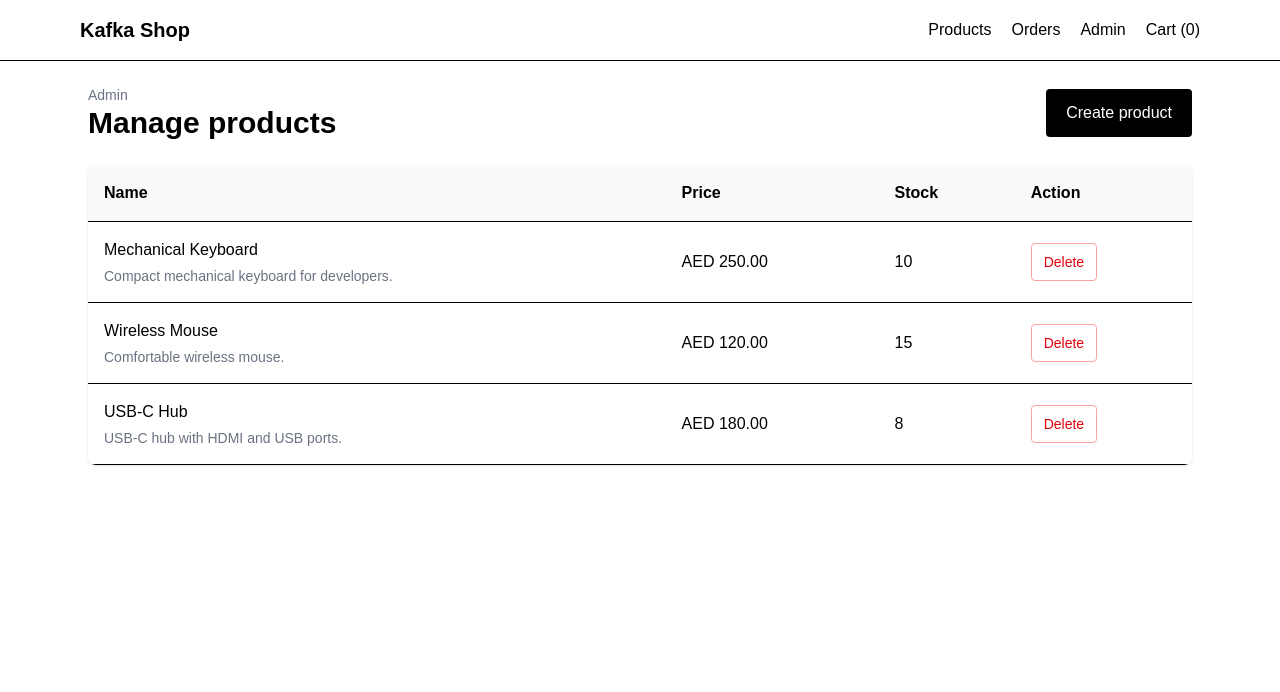
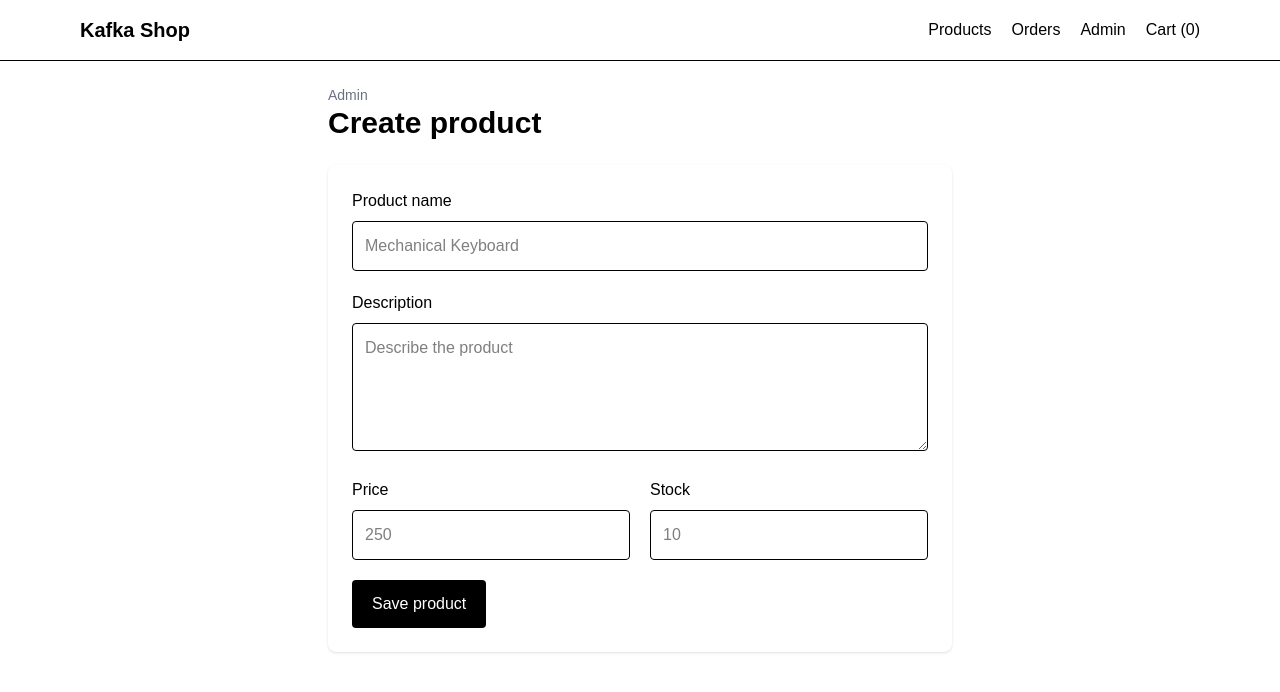
Before and after one commit to mhmd-aashik/ecommerce-web-kafka-front-end, a Next.js app: page /admin/products in a window 1280 px wide. Shown: the top 692 px of the page. Built offline with nearby package versions, Linux system fonts and the light colour scheme.

Commit message:
Implement CreateProductPage component with form handling, validation, and product addition functionality

```diff
--- a/app/admin/products/page.tsx
+++ b/app/admin/products/page.tsx
@@ -1,69 +1,170 @@
 "use client";
 
-import Link from "next/link";
+import { type ChangeEvent, type FormEvent, useState } from "react";
+import { useRouter } from "next/navigation";
 import { useProductStore } from "@/stores/product.store";
 
-export default function AdminProductsPage() {
-  const products = useProductStore((state) => state.products);
-  const removeProduct = useProductStore((state) => state.removeProduct);
+interface ProductFormState {
+  name: string;
+  description: string;
+  price: string;
+  stock: string;
+}
+
+const initialFormState: ProductFormState = {
+  name: "",
+  description: "",
+  price: "",
+  stock: "",
+};
+
+export default function CreateProductPage() {
+  const router = useRouter();
+
+  const addProduct = useProductStore((state) => state.addProduct);
+
+  const [form, setForm] = useState<ProductFormState>(initialFormState);
+
+  const [error, setError] = useState("");
+
+  function handleChange(
+    event: ChangeEvent<HTMLInputElement | HTMLTextAreaElement>,
+  ) {
+    const { name, value } = event.target;
+
+    setForm((current) => ({
+      ...current,
+      [name]: value,
+    }));
+  }
+
+  function handleSubmit(event: FormEvent<HTMLFormElement>) {
+    event.preventDefault();
+    setError("");
+
+    const price = Number(form.price);
+    const stock = Number(form.stock);
+
+    if (!form.name.trim()) {
+      setError("Product name is required.");
+      return;
+    }
+
+    if (!form.description.trim()) {
+      setError("Product description is required.");
+      return;
+    }
+
+    if (!Number.isFinite(price) || price <= 0) {
+      setError("Price must be greater than zero.");
+      return;
+    }
+
+    if (!Number.isInteger(stock) || stock < 0) {
+      setError("Stock must be zero or a positive integer.");
+      return;
+    }
+
+    addProduct({
+      name: form.name.trim(),
+      description: form.description.trim(),
+      price,
+      stock,
+    });
+
+    router.push("/admin/products");
+  }
 
   return (
-    <main className="mx-auto max-w-6xl p-6">
-      <div className="mb-6 flex items-center justify-between">
+    <main className="mx-auto max-w-2xl p-6">
+      <div className="mb-6">
+        <p className="text-sm font-medium text-gray-500">Admin</p>
+
+        <h1 className="text-3xl font-bold">Create product</h1>
+      </div>
+
+      <form
+        onSubmit={handleSubmit}
+        className="space-y-5 rounded-lg bg-white p-6 shadow-sm"
+      >
+        {error && (
+          <div className="rounded border border-red-200 bg-red-50 p-3 text-red-700">
+            {error}
+          </div>
+        )}
+
         <div>
-          <p className="text-sm font-medium text-gray-500">Admin</p>
+          <label htmlFor="name" className="mb-2 block font-medium">
+            Product name
+          </label>
 
-          <h1 className="text-3xl font-bold">Manage products</h1>
+          <input
+            id="name"
+            name="name"
+            value={form.name}
+            onChange={handleChange}
+            className="w-full rounded border p-3"
+            placeholder="Mechanical Keyboard"
+          />
         </div>
 
-        <Link
-          href="/admin/products/new"
-          className="rounded bg-black px-5 py-3 text-white"
-        >
-          Create product
-        </Link>
-      </div>
+        <div>
+          <label htmlFor="description" className="mb-2 block font-medium">
+            Description
+          </label>
 
-      <div className="overflow-x-auto rounded-lg bg-white shadow-sm">
-        <table className="w-full text-left">
-          <thead className="border-b bg-gray-50">
-            <tr>
-              <th className="p-4">Name</th>
-              <th className="p-4">Price</th>
-              <th className="p-4">Stock</th>
-              <th className="p-4">Action</th>
-            </tr>
-          </thead>
+          <textarea
+            id="description"
+            name="description"
+            value={form.description}
+            onChange={handleChange}
+            className="min-h-32 w-full rounded border p-3"
+            placeholder="Describe the product"
+          />
+        </div>
 
-          <tbody>
-            {products.map((product) => (
-              <tr key={product.id} className="border-b">
-                <td className="p-4">
-                  <p className="font-medium">{product.name}</p>
+        <div className="grid gap-5 md:grid-cols-2">
+          <div>
+            <label htmlFor="price" className="mb-2 block font-medium">
+              Price
+            </label>
 
-                  <p className="mt-1 max-w-md text-sm text-gray-500">
-                    {product.description}
-                  </p>
-                </td>
+            <input
+              id="price"
+              name="price"
+              type="number"
+              min="0.01"
+              step="0.01"
+              value={form.price}
+              onChange={handleChange}
+              className="w-full rounded border p-3"
+              placeholder="250"
+            />
+          </div>
 
-                <td className="p-4">AED {product.price.toFixed(2)}</td>
+          <div>
+            <label htmlFor="stock" className="mb-2 block font-medium">
+              Stock
+            </label>
 
-                <td className="p-4">{product.stock}</td>
+            <input
+              id="stock"
+              name="stock"
+              type="number"
+              min="0"
+              step="1"
+              value={form.stock}
+              onChange={handleChange}
+              className="w-full rounded border p-3"
+              placeholder="10"
+            />
+          </div>
+        </div>
 
-                <td className="p-4">
-                  <button
-                    type="button"
-                    onClick={() => removeProduct(product.id)}
-                    className="rounded border border-red-300 px-3 py-2 text-sm text-red-600"
-                  >
-                    Delete
-                  </button>
-                </td>
-              </tr>
-            ))}
-          </tbody>
-        </table>
-      </div>
+        <button type="submit" className="rounded bg-black px-5 py-3 text-white">
+          Save product
+        </button>
+      </form>
     </main>
   );
 }
```
